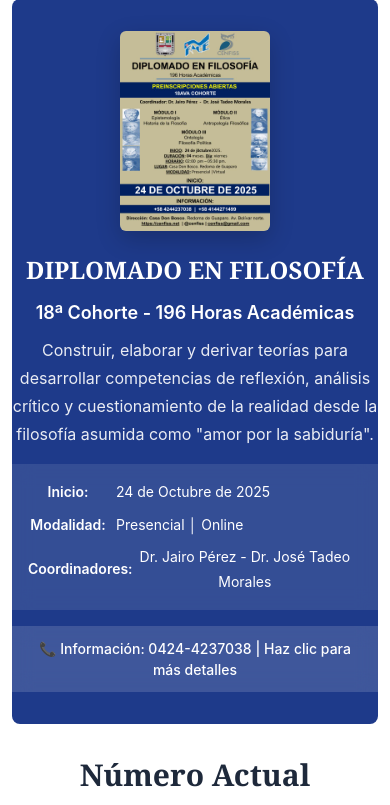
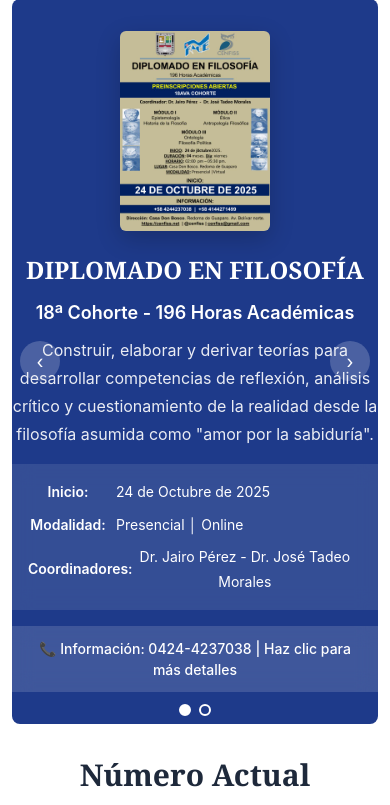
Before and after one commit to refo44/demo-revistalogos, a PHP site: page / in a window 390 px wide. Shown: the part 771-1576 px from the top of the page. Run offline with PHP 8.4, Linux system fonts and the light colour scheme.

Commit message:
feat: Convert banner to carousel with two slides
- Add carousel functionality with two slides
- Slide 1: Diplomado en Filosofía with flyer image
- Slide 2: Placeholder slide with placeholder image
- Add carousel controls (prev/next buttons)
- Add carousel indicators (dots)
- Implement auto-play every 5 seconds
- Add responsive design for mobile
- Both slides are clickable with different destinations
- Create placeholder banner image

```diff
--- a/assets/css/pages.css
+++ b/assets/css/pages.css
@@ -1011,6 +1011,90 @@
   margin: 0;
 }
 
+/* Banner Carousel Section */
+.banner-carousel {
+  margin: var(--space-8) 0;
+  position: relative;
+  overflow: hidden;
+  border-radius: var(--border-radius-lg);
+}
+
+.carousel-container {
+  position: relative;
+}
+
+.carousel-wrapper {
+  display: flex;
+  transition: transform 0.5s ease-in-out;
+}
+
+.carousel-slide {
+  min-width: 100%;
+  background-color: var(--color-primary);
+  color: var(--color-text-inverse);
+  padding: var(--space-8) 0;
+  opacity: 0;
+  transition: opacity 0.5s ease-in-out;
+}
+
+.carousel-slide.active {
+  opacity: 1;
+}
+
+.carousel-controls {
+  position: absolute;
+  top: 50%;
+  transform: translateY(-50%);
+  width: 100%;
+  display: flex;
+  justify-content: space-between;
+  padding: 0 var(--space-4);
+  pointer-events: none;
+}
+
+.carousel-btn {
+  background-color: rgba(255, 255, 255, 0.2);
+  border: none;
+  color: var(--color-text-inverse);
+  width: 50px;
+  height: 50px;
+  border-radius: 50%;
+  font-size: var(--font-size-xl);
+  cursor: pointer;
+  display: flex;
+  align-items: center;
+  justify-content: center;
+  transition: background-color 0.3s ease;
+  pointer-events: auto;
+}
+
+.carousel-btn:hover {
+  background-color: rgba(255, 255, 255, 0.3);
+}
+
+.carousel-indicators {
+  position: absolute;
+  bottom: var(--space-4);
+  left: 50%;
+  transform: translateX(-50%);
+  display: flex;
+  gap: var(--space-2);
+}
+
+.indicator {
+  width: 12px;
+  height: 12px;
+  border-radius: 50%;
+  border: 2px solid var(--color-text-inverse);
+  background-color: transparent;
+  cursor: pointer;
+  transition: background-color 0.3s ease;
+}
+
+.indicator.active {
+  background-color: var(--color-text-inverse);
+}
+
 /* Banner Section */
 .banner {
   background-color: var(--color-primary);
@@ -1557,6 +1641,20 @@
     margin: 0 auto;
   }
 
+  .carousel-controls {
+    padding: 0 var(--space-2);
+  }
+
+  .carousel-btn {
+    width: 40px;
+    height: 40px;
+    font-size: var(--font-size-lg);
+  }
+
+  .carousel-indicators {
+    bottom: var(--space-2);
+  }
+
   .revista-item__actions {
     flex-direction: column;
   }
--- a/index.html
+++ b/index.html
@@ -154,8 +154,12 @@
                 </div>
             </section>
 
-            <!-- Banner Section -->
-            <section class="banner">
+            <!-- Banner Carousel Section -->
+            <section class="banner-carousel">
+                <div class="carousel-container">
+                    <div class="carousel-wrapper">
+                        <!-- Slide 1: Diplomado -->
+                        <div class="carousel-slide active">
                             <a href="https://cenfiss.net/index.php/eventos/" class="banner__link" target="_blank" rel="noopener noreferrer">
                                 <div class="banner__content">
                                     <div class="banner__image">
@@ -176,6 +180,49 @@
                                     </div>
                                 </div>
                             </a>
+                        </div>
+
+                        <!-- Slide 2: Placeholder -->
+                        <div class="carousel-slide">
+                            <a href="#" class="banner__link">
+                                <div class="banner__content">
+                                    <div class="banner__image">
+                                        <img src="assets/img/placeholder-banner.jpg" alt="Próximamente - CENFISS" class="banner__img">
+                                    </div>
+                                    <div class="banner__info">
+                                        <h2 class="banner__title">PRÓXIMAMENTE</h2>
+                                        <p class="banner__description">Nuevas Oportunidades Académicas</p>
+                                        <p class="banner__subtitle">Mantente atento a nuestras próximas convocatorias y programas de formación en filosofía y teología.</p>
+                                        <div class="banner__meta">
+                                            <p><strong>Estado:</strong> En Desarrollo</p>
+                                            <p><strong>Modalidad:</strong> Por Definir</p>
+                                            <p><strong>Información:</strong> Próximamente</p>
+                                        </div>
+                                        <div class="banner__cta">
+                                            <span class="banner__cta-text">🔔 Mantente informado | Haz clic para más detalles</span>
+                                        </div>
+                                    </div>
+                                </div>
+                            </a>
+                        </div>
+                    </div>
+
+                    <!-- Carousel Controls -->
+                    <div class="carousel-controls">
+                        <button class="carousel-btn carousel-btn--prev" aria-label="Slide anterior">
+                            <span>‹</span>
+                        </button>
+                        <button class="carousel-btn carousel-btn--next" aria-label="Siguiente slide">
+                            <span>›</span>
+                        </button>
+                    </div>
+
+                    <!-- Carousel Indicators -->
+                    <div class="carousel-indicators">
+                        <button class="indicator active" data-slide="0" aria-label="Ir al slide 1"></button>
+                        <button class="indicator" data-slide="1" aria-label="Ir al slide 2"></button>
+                    </div>
+                </div>
             </section>
 
             <!-- Número Actual -->
@@ -392,5 +439,59 @@
 
     <!-- JavaScript -->
     <script src="assets/js/main.js"></script>
+
+    <!-- Carousel JavaScript -->
+    <script>
+        document.addEventListener('DOMContentLoaded', function() {
+            const carouselWrapper = document.querySelector('.carousel-wrapper');
+            const slides = document.querySelectorAll('.carousel-slide');
+            const indicators = document.querySelectorAll('.indicator');
+            const prevBtn = document.querySelector('.carousel-btn--prev');
+            const nextBtn = document.querySelector('.carousel-btn--next');
+
+            let currentSlide = 0;
+            const totalSlides = slides.length;
+
+            function showSlide(index) {
+                // Remove active class from all slides and indicators
+                slides.forEach(slide => slide.classList.remove('active'));
+                indicators.forEach(indicator => indicator.classList.remove('active'));
+
+                // Add active class to current slide and indicator
+                slides[index].classList.add('active');
+                indicators[index].classList.add('active');
+
+                // Update carousel position
+                carouselWrapper.style.transform = `translateX(-${index * 100}%)`;
+            }
+
+            function nextSlide() {
+                currentSlide = (currentSlide + 1) % totalSlides;
+                showSlide(currentSlide);
+            }
+
+            function prevSlide() {
+                currentSlide = (currentSlide - 1 + totalSlides) % totalSlides;
+                showSlide(currentSlide);
+            }
+
+            // Event listeners
+            nextBtn.addEventListener('click', nextSlide);
+            prevBtn.addEventListener('click', prevSlide);
+
+            indicators.forEach((indicator, index) => {
+                indicator.addEventListener('click', () => {
+                    currentSlide = index;
+                    showSlide(currentSlide);
+                });
+            });
+
+            // Auto-play carousel (optional)
+            setInterval(nextSlide, 5000); // Change slide every 5 seconds
+
+            // Initialize carousel
+            showSlide(0);
+        });
+    </script>
 </body>
 </html>
```
Also changed, not shown: assets/img/placeholder-banner.jpg (added). Lines whose indentation alone changed are shown as unchanged.
